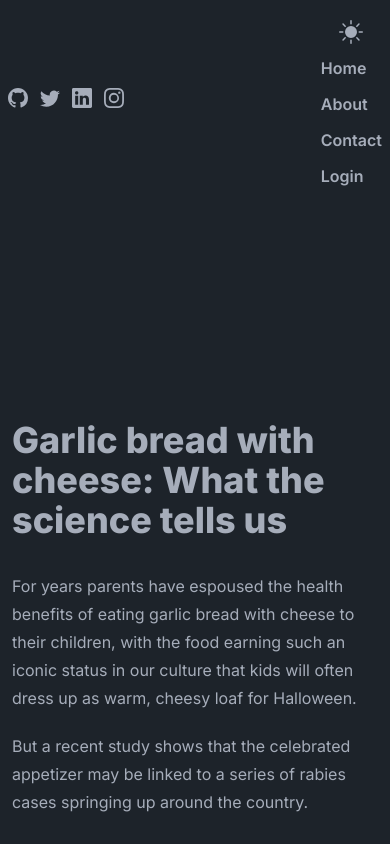
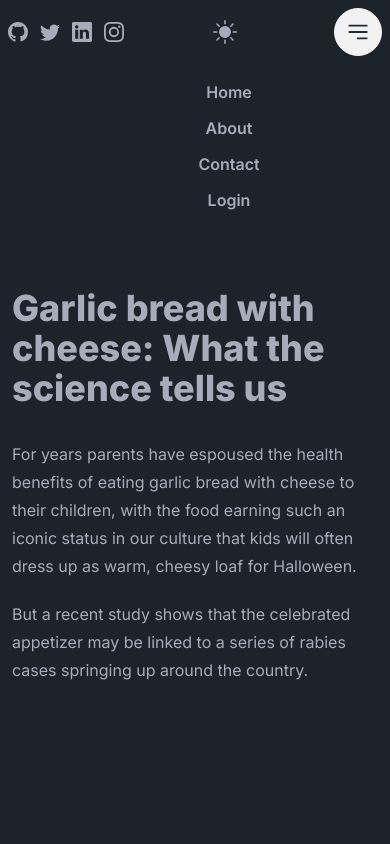
Before and after one commit to killy10o10/next-blog, a Next.js app: page / in a window 390 px wide. Shown: the top 844 px of the page. Built offline with nearby package versions, Linux system fonts and the light colour scheme.

Commit message:
wip navbar

```diff
--- a/src/components/navbar/Navbar.jsx
+++ b/src/components/navbar/Navbar.jsx
@@ -1,11 +1,18 @@
 'use client'
 import useColorMode from '@/hooks/useColorMode';
 import Link from 'next/link';
-import React from 'react';
-import {BsFillSunFill, BsMoonFill, BsTwitter, BsGithub, BsInstagram, BsLinkedin} from 'react-icons/bs'
+import React, { useState } from 'react';
+import {BsFillSunFill, BsMoonFill, BsTwitter, BsGithub, BsInstagram, BsLinkedin} from 'react-icons/bs';
+import {HiMiniBars3BottomRight, HiXMark} from 'react-icons/hi2'
 
 function Navbar() {
   const [colorMode, setColorMode] = useColorMode();
+  const [openNav, setOpenNav] = useState(false);
+
+  const toggleNav = () => {
+    setOpenNav(!openNav)
+  }
+
   return (
     <nav className="flex justify-between p-2">
       <div className='flex items-center gap-3 text-xl'>
@@ -25,9 +32,10 @@ function Navbar() {
       <div className='hidden md:flex items-center'>
         <a className="btn btn-ghost normal-case text-xl">NextBlog</a>
       </div>
+
       <div className='flex flex-col md:flex-row items-center'>
         <button
-            className="btn btn-ghost btn-circle"
+            className="btn btn-ghost btn-circle mr-2"
             onClick={() => setColorMode(colorMode === 'light' ? 'dark' : 'light')}>
             {colorMode === 'light' ? (
               <BsMoonFill className="h-6 w-6" />
@@ -35,13 +43,16 @@ function Navbar() {
               <BsFillSunFill className="h-6 w-6" />
             )}
           </button>
-          <div className='flex flex-col md:flex-row gap-3'>
+          <div className='absolute text-center md:text-left z-10 top-20 md:static flex flex-col md:flex-row gap-3'>
              <Link className='gradient-text' href="/">Home</Link>
              <Link className='gradient-text' href="/">About</Link>
              <a className='gradient-text' href="mailto:quamikilly@gmail.com">Contact</a>
              <Link className='gradient-text' href="/">Login</Link>
           </div>
       </div>
+      <button onClick={toggleNav} className='btn btn-circle text-2xl md:hidden'>
+        {openNav ? <HiXMark /> : <HiMiniBars3BottomRight />}
+      </button>
     </nav>
   )
 }
```
